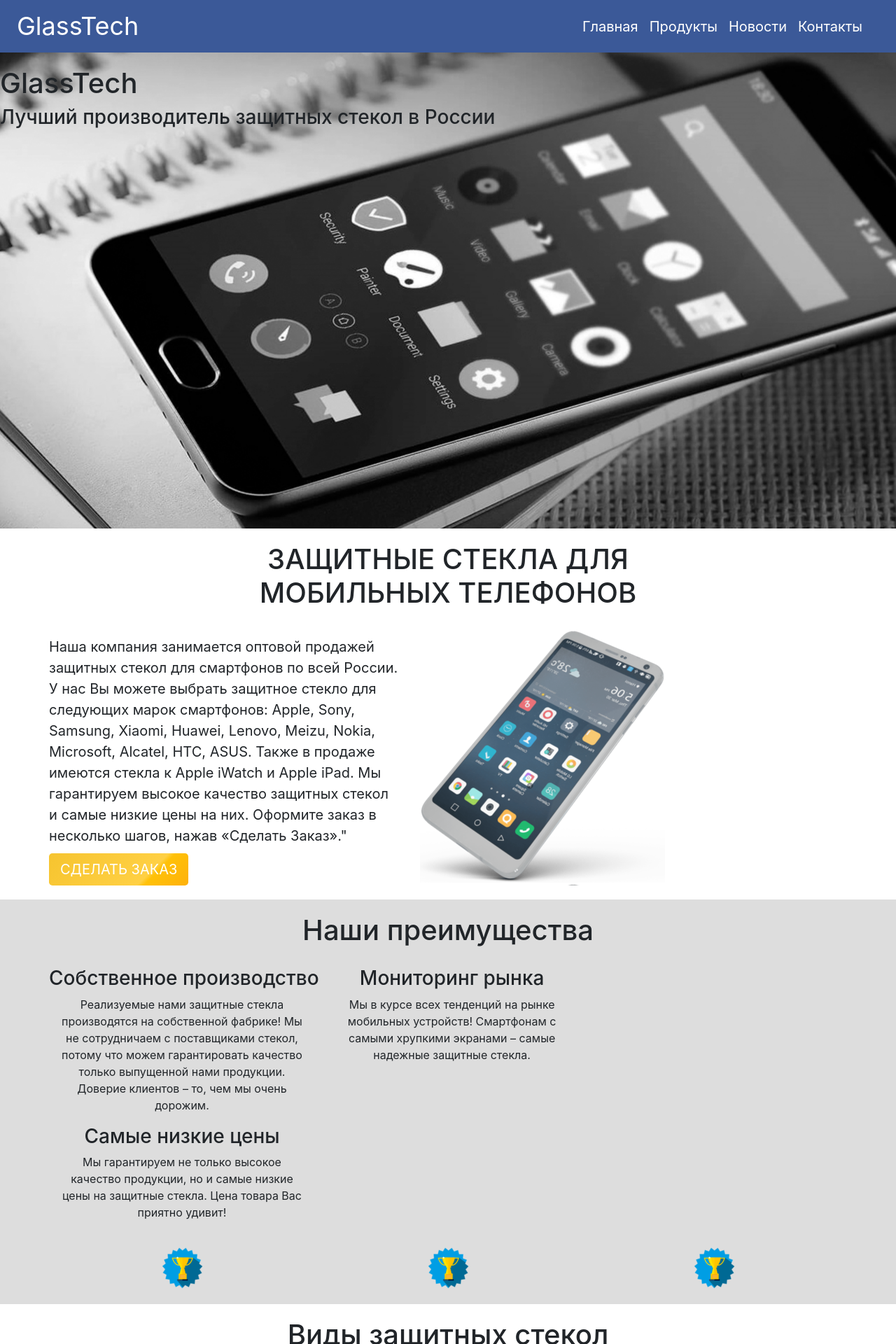
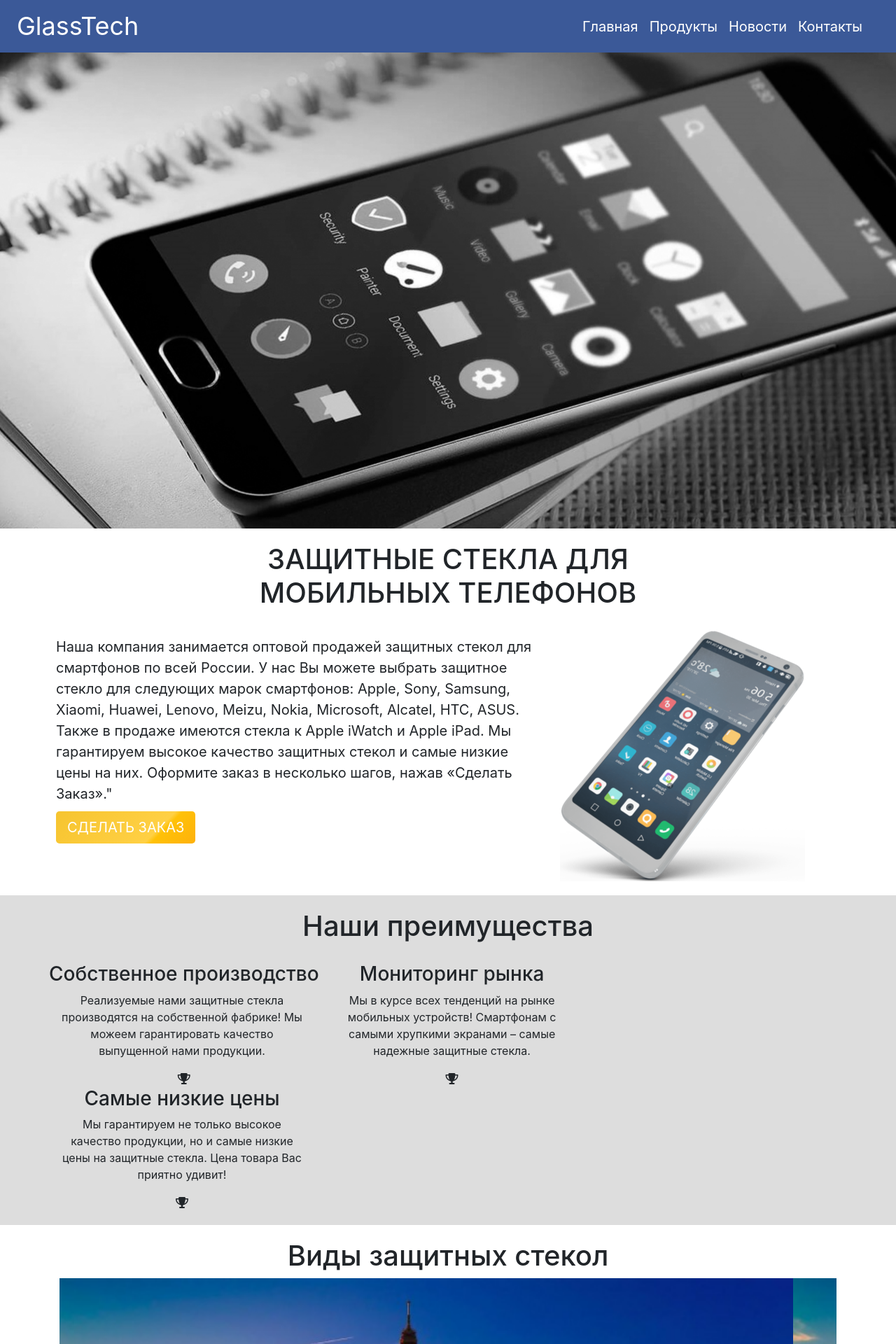
Before and after one commit to Kmiyh/glasstech, a Vue app: page / in a window 1280 px wide. Shown: the top 1920 px of the page at 70% size. Built offline with nearby package versions, Linux system fonts and the light colour scheme.

Commit message:
fix advantages

```diff
--- a/index.html
+++ b/index.html
@@ -1,6 +1,5 @@
 <!DOCTYPE html>
 <html>
-
   <head>
     <meta charset="utf-8" />
     <meta name="viewport" content="width=device-width,initial-scale=1.0" />
@@ -8,13 +7,17 @@
     <script src="https://cdnjs.cloudflare.com/ajax/libs/axios/0.16.2/axios.js"></script>
     <script src="https://ajax.googleapis.com/ajax/libs/jquery/3.3.1/jquery.min.js"></script>
     <script src="https://stackpath.bootstrapcdn.com/bootstrap/4.1.3/js/bootstrap.min.js"></script>
-  <link rel="stylesheet" href="https://stackpath.bootstrapcdn.com/bootstrap/4.3.1/css/bootstrap.min.css"
-    integrity="sha384-ggOyR0iXCbMQv3Xipma34MD+dH/1fQ784/j6cY/iJTQUOhcWr7x9JvoRxT2MZw1T" crossorigin="anonymous" />
+    <script src="https://use.fontawesome.com/6896426f0a.js"></script>
+    <link
+      rel="stylesheet"
+      href="https://stackpath.bootstrapcdn.com/bootstrap/4.3.1/css/bootstrap.min.css"
+      integrity="sha384-ggOyR0iXCbMQv3Xipma34MD+dH/1fQ784/j6cY/iJTQUOhcWr7x9JvoRxT2MZw1T"
+      crossorigin="anonymous"
+    />
   </head>
 
   <body>
     <div id="app"></div>
     <!-- built files will be auto injected -->
   </body>
-
 </html>
--- a/src/components/Main.vue
+++ b/src/components/Main.vue
@@ -3,10 +3,7 @@
     <my-header></my-header>
     <main>
       <section>
-        <div id="image">
-          <h1>GlassTech</h1>
-          <h3>Лучший производитель защитных стекол в России</h3>
-        </div>
+        <div id="image"></div>
       </section>
       <section>
         <div class="container">
@@ -24,29 +21,21 @@
       <section class="gray">
         <div class="container">
           <h1>{{second}}</h1>
-          <div class="row">
+          <div id="adv" class="row">
             <div>
               <h3>{{sf}}</h3>
               <p>{{sff}}</p>
+              <i class="fa fa-trophy"></i>
             </div>
             <div>
               <h3>{{ss}}</h3>
               <p>{{ssf}}</p>
+              <i class="fa fa-trophy"></i>
             </div>
             <div>
               <h3>{{st}}</h3>
               <p>{{stf}}</p>
-            </div>
-          </div>
-          <div class="row">
-            <div class="ico">
-              <img src="../../static/image/cup.png" />
-            </div>
-            <div class="ico">
-              <img src="../../static/image/cup.png" />
-            </div>
-            <div class="ico">
-              <img src="../../static/image/cup.png" />
+              <i class="fa fa-trophy"></i>
             </div>
           </div>
         </div>
@@ -131,7 +120,7 @@ export default {
       ss: "Мониторинг рынка",
       st: "Самые низкие цены",
       sff:
-        "­­Реализуемые нами защитные стекла производятся на собственной фабрике! Мы не сотрудничаем с поставщиками стекол, потому что можем гарантировать качество только выпущенной нами продукции. Доверие клиентов – то, чем мы очень дорожим.",
+        "­­Реализуемые нами защитные стекла производятся на собственной фабрике! Мы можеем гарантировать качество выпущенной нами продукции.",
       ssf:
         "Мы в курсе всех тенденций на рынке мобильных устройств! Смартфонам с самыми хрупкими экранами – самые надежные защитные стекла.",
       stf:
@@ -166,15 +155,19 @@ p {
 .row {
   padding-top: 20px;
 }
+#adv {
+  padding-bottom: 20px;
+}
 #image {
   background-image: url("../../static/image/main.jpg");
   background-position: center;
   min-height: 680px;
   width: 100%;
+  text-align: center;
 }
 #image2 {
   background-image: url("../../static/image/zxc.png");
-  min-height: 350px;
+  min-height: 360px;
   min-width: 350px;
   margin-bottom: 20px;
   margin-left: 30px;
@@ -187,8 +180,9 @@ p {
 }
 #info {
   padding-top: 10px;
+  padding-left: 10px;
   text-align: left;
-  max-width: 500px;
+  max-width: 700px;
   font-size: 20px;
 }
 #order {
```
Lines whose indentation alone changed are shown as unchanged.
